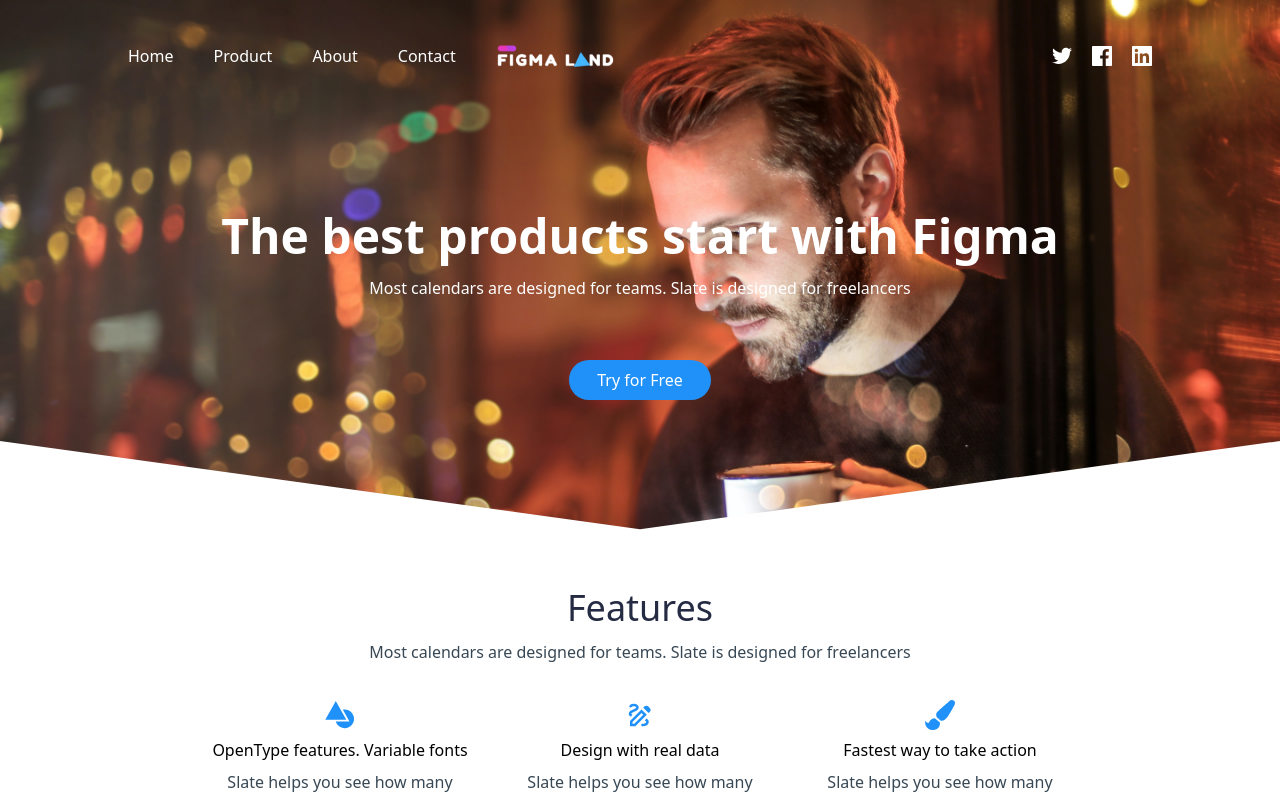
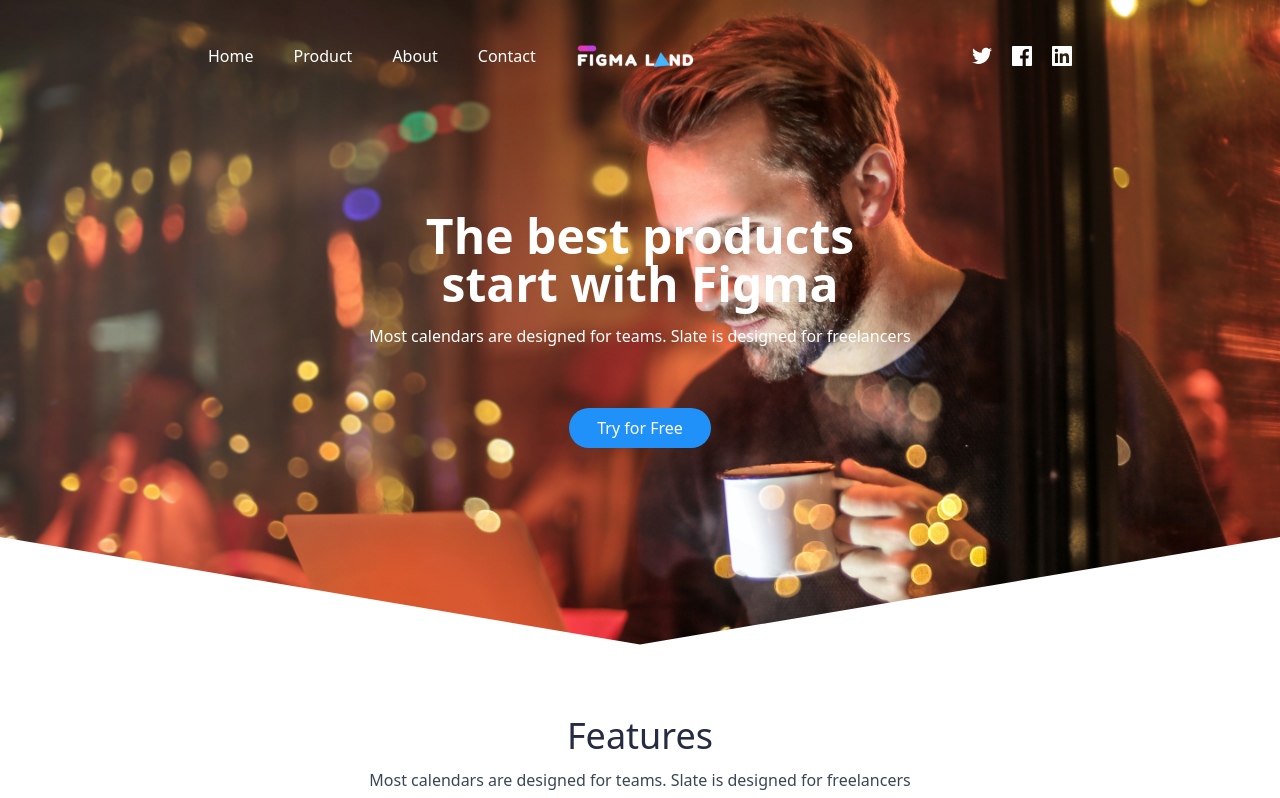
Before and after one commit to d-rocham/unal-uapa-prueba-tecnica, a React (Create React App) app: page / in a window 1280 px wide. Shown: the top 798 px of the page. Built offline with nearby package versions, Linux system fonts and the light colour scheme.

Commit message:
[Feature] Ajustes menores en estilos

```diff
--- a/src/components/header/Header.tsx
+++ b/src/components/header/Header.tsx
@@ -6,15 +6,15 @@ const hamburguer = require('../../assets/hamburger.png');
 
 function Header() {
     return (
-        <div className="bg-hero-image bg-cover clip flex flex-col items-center justify-center gap-10 pb-44 pt-9">
-            <div className="TopBar flex flex-row justify-between items-center w-full lg:px-32 px-4 pb-24">
+        <div className="bg-hero-image bg-cover clip flex flex-col items-center justify-center gap-10 pb-64 pt-9">
+            <div className="TopBar flex flex-row justify-between items-center w-full lg:px-52 px-4 pb-24">
                 <Navbar />
                 <div className="hidden lg:block">
                     <SocialIcons />
                 </div>
                 <img src={hamburguer} alt="" className="block lg:hidden" />
             </div>
-            <h1 className="text-white text-center text-5xl font-bold -mb-6">
+            <h1 className="text-white text-center text-5xl md:font-extrabold xl:mx-96 -mb-6">
                 The best products start with Figma
             </h1>
             <p className="text-white text-center mb-5">
--- a/src/components/header/Navbar.tsx
+++ b/src/components/header/Navbar.tsx
@@ -7,11 +7,15 @@ function Navbar() {
     const NAVBAR_LINKS = ['Home', 'Product', 'About', 'Contact'];
 
     return (
-        <div className="flex flex-row gap-10 items-center ">
+        <div className="flex flex-row gap-10 items-center justify-center">
             {NAVBAR_LINKS.map((link) => (
                 <NavbarLink text={link} />
             ))}
-            <img src={figmaLand} alt="" className="h-10 min-w-min" />
+            <img
+                src={figmaLand}
+                alt=""
+                className="h-10 min-w-min self-center"
+            />
         </div>
     );
 }
```
